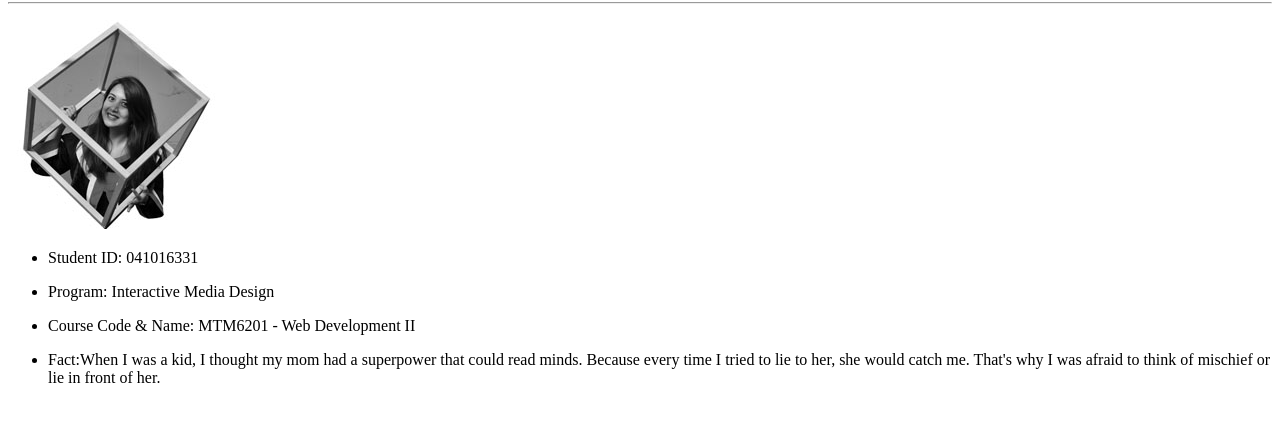
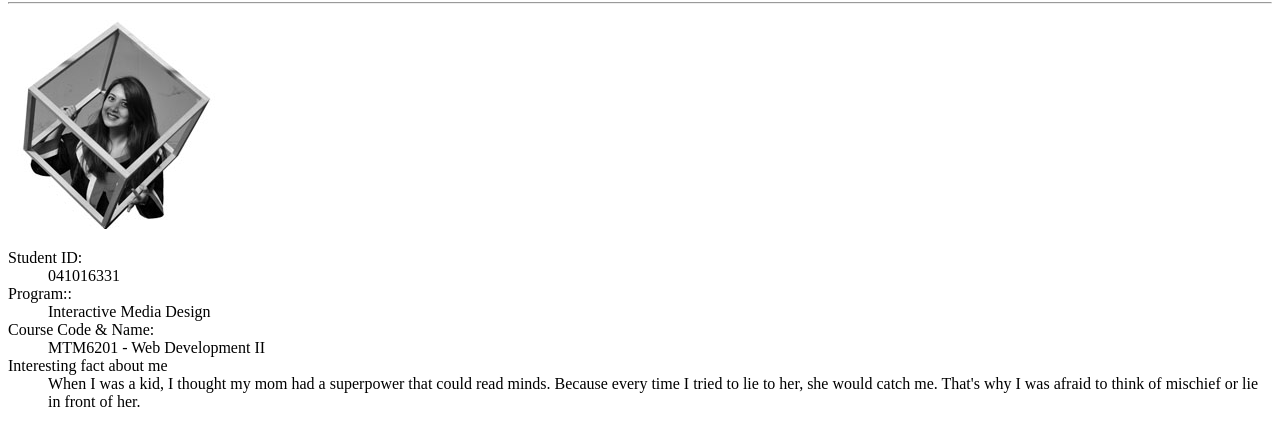
Before and after one commit to nadi0012/mtm6201-week1, a plain HTML site: page index.html in a window 1280 px wide. Shown: the part 78-524 px from the top of the page. Drawn offline with Linux system fonts and the light colour scheme.

Commit message:
Last update

```diff
--- a/index.html
+++ b/index.html
@@ -15,21 +15,18 @@
     <hr>
     <main>
         <img src="images/photo.jpg" alt="Image of myself">
-        <ul>
-            <li>
-                <p>Student ID: 041016331</p>
-            </li>
-            <li>
-                <p>Program: Interactive Media Design</p>
-            </li>
-            <li>
-                <p>Course Code & Name: MTM6201 - Web Development II</p>
-            </li>
-            <li>
-                <p>Fact:When I was a kid, I thought my mom had a superpower that could read minds. Because every time I tried to lie to her, she would catch me. That's why I was afraid to think of mischief or lie in front of her.</p>
-            </li>
-        </ul>
-
+        <dl>
+            <dt>Student ID:</dt>
+            <dd>041016331</dd>
+            <dt>Program::</dt>
+            <dd>Interactive Media Design</dd>
+            <dt>Course Code & Name:</dt>
+            <dd>MTM6201 - Web Development II</dd>
+            <dt>Interesting fact about me</dt>
+            <dd>
+                When I was a kid, I thought my mom had a superpower that could read minds. Because every time I tried to lie to her, she would catch me. That's why I was afraid to think of mischief or lie in front of her.
+            </dd>
+        </dl>
     </main>
 </body>
 
```
